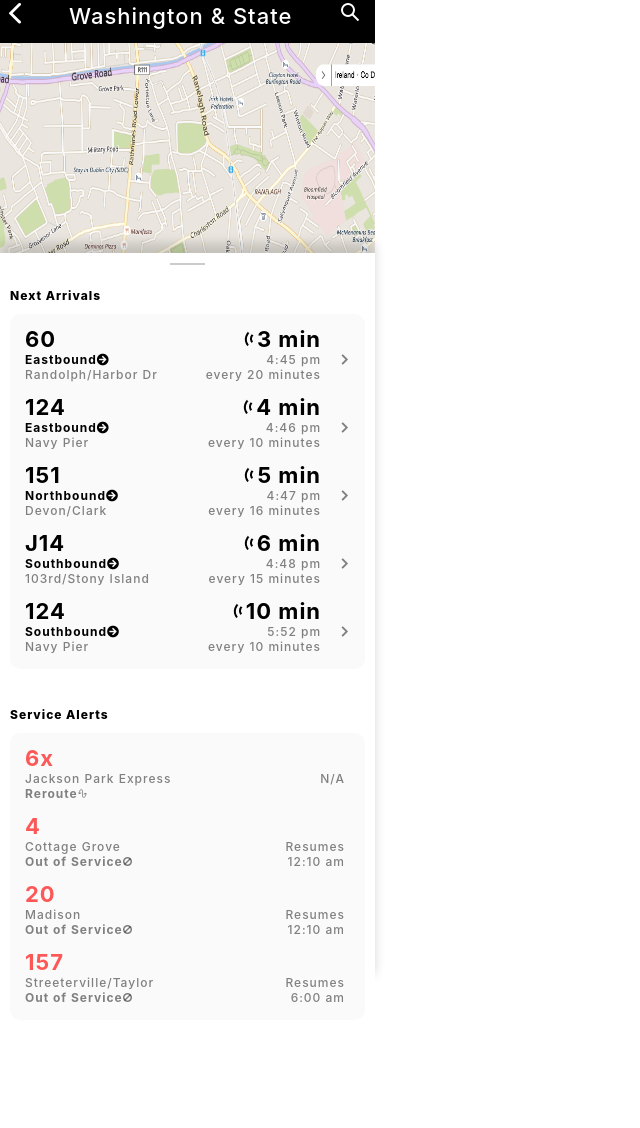
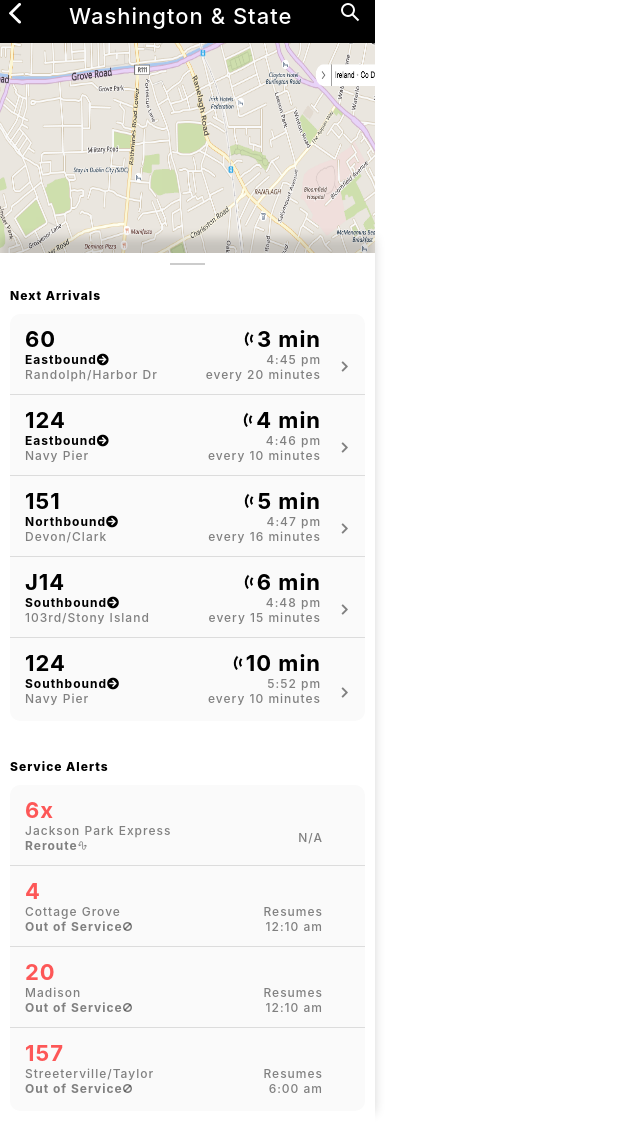
Before and after one commit to corarusk/busy_bus, a plain HTML site: page busy_bus/index.html in a window 1280 px wide. Shown: the part 47-1175 px from the top of the page, without its empty margins (0-640 px from the left). Before the commit the page ends 1128 px from the top, so only its background shows below. Drawn offline with Linux system fonts and the light colour scheme.

Commit message:
Added border in tables

```diff
--- a/busy_bus/css/style.css
+++ b/busy_bus/css/style.css
@@ -18,7 +18,7 @@ body {
   letter-spacing: 1px;
   display: block;
   width: 375px;
-  height: 1128px;
+  height: 1140px;
 }
 
 #status ul {
@@ -82,13 +82,13 @@ h1 {
 .container {
   position: absolute;
   width: 375px;
-  height: 731px;
+  height: 875px;
   left: 0%;
   right: 0%;
   top: 300px;
   bottom: 8.78%;
   background: #ffffff;
-  box-shadow: 0px -10px 10px rgba(0, 0, 0, 0.161);
+  box-shadow: 0px -15px 10px rgba(0, 0, 0, 0.161);
 }
 
 
@@ -129,6 +129,8 @@ table.bus-information caption, table.service-alerts caption {
   text-align: left;
 }
 
+
+
 #tdNumber2 {
   color: rgba(255, 0, 0, 0.65);
 }
@@ -161,7 +163,12 @@ table.bus-information caption, table.service-alerts caption {
   font-family: sf pro display;
 }
 
-#tdLocation, #tdLocationlast {
+#tdResult, #tdResultlast {
+  padding-right: 42px;
+}
+
+
+#tdLocation, #tdLocationlast, #tdLocation2 {
   padding-left: 15px;
   color: #808080;
   font-family: SF Pro Display;
@@ -174,4 +181,10 @@ table.bus-information caption, table.service-alerts caption {
 
 #tdResultlast, #tdAlertlast, #tdLocationlast, #tdFrequencylast {
   padding-bottom: 15px;
+  margin-bottom: 5px;
 }
+
+#tdLocation, #tdFrequency, #tdArrow, #tdResult, #tdAlert {
+  padding-bottom: 12px;
+  border-bottom: 1px solid #DCDCDC;
+}
--- a/busy_bus/index.html
+++ b/busy_bus/index.html
@@ -41,10 +41,11 @@
             <tr>
               <td id="tdDirection">Eastbound<i class="fas fa-arrow-circle-right"></td>
               <td id="tdTime">4:45 pm</td>
-              <td id="tdArrow"><i class="fas fa-chevron-right"></i></td>
+              <td rowspan="2" id="tdArrow"><i class="fas fa-chevron-right"></i></td>
             <tr>
               <td id="tdLocation">Randolph/Harbor Dr</td>
               <td id="tdFrequency">every 20 minutes</td>
+            </tr>
 
             <tr>
               <td id="tdNumber">124</td>
@@ -52,7 +53,7 @@
             <tr>
               <td id="tdDirection">Eastbound<i class="fas fa-arrow-circle-right"></td>
               <td id="tdTime">4:46 pm</td>
-              <td id="tdArrow"><i class="fas fa-chevron-right"></i></td>
+              <td rowspan="2" id="tdArrow"><i class="fas fa-chevron-right"></i></td>
             <tr>
               <td id="tdLocation">Navy Pier</td>
               <td id="tdFrequency">every 10 minutes</td>
@@ -63,10 +64,10 @@
             <tr>
               <td id="tdDirection">Northbound<i class="fas fa-arrow-circle-right"></td>
               <td id="tdTime">4:47 pm</td>
-              <td id="tdArrow"><i class="fas fa-chevron-right"></i></td>
+              <td rowspan="2" id="tdArrow"><i class="fas fa-chevron-right"></i></td>
             <tr>
               <td id="tdLocation">Devon/Clark</td>
-              <td id="tdTime">every 16 minutes</td>
+              <td id="tdFrequency">every 16 minutes</td>
 
             <tr>
               <td id="tdNumber">J14</td>
@@ -74,7 +75,7 @@
             <tr>
               <td id="tdDirection">Southbound<i class="fas fa-arrow-circle-right"></td>
               <td id="tdTime">4:48 pm</td>
-              <td id="tdArrow"><i class="fas fa-chevron-right"></i></td>
+              <td rowspan="2" id="tdArrow"><i class="fas fa-chevron-right"></i></td>
             <tr>
               <td id="tdLocation">103rd/Stony Island</td>
               <td id="tdFrequency">every 15 minutes</td>
@@ -85,7 +86,7 @@
             <tr>
               <td id="tdDirection">Southbound<i class="fas fa-arrow-circle-right"></td>
               <td id="tdTime">5:52 pm</td>
-              <td id="tdArrow"><i class="fas fa-chevron-right"></i></td>
+              <td rowspan="2" id="tdArrow"><i class="fas fa-chevron-right"></i></td>
             <tr>
               <td id="tdLocationlast">Navy Pier</td>
               <td id="tdFrequencylast">every 10 minutes</td>
@@ -99,8 +100,8 @@
                 <td id="tdNumber2">6x</td>
               </tr>
               <tr>
-                <td id="tdLocation">Jackson Park Express</td>
-                <td id="tdResult">N/A</td>
+                <td id="tdLocation2">Jackson Park Express</td>
+                <td rowspan="2" id="tdResult">N/A</td>
               </tr>
               <tr>
                 <td id="tdAlert">Reroute<img src="images/reroute.png"></td>
@@ -110,36 +111,33 @@
                 <td id="tdNumber2">4</td>
               </tr>
               <tr>
-                <td id="tdLocation">Cottage Grove</td>
-                <td id="tdResult">Resumes</td>
+                <td id="tdLocation2">Cottage Grove</td>
+                <td rowspan="2" id="tdResult">Resumes<br>12:10 am</td>
               </tr>
               <tr>
                 <td id="tdAlert">Out of Service<img src="images/out-of-service.png"></td>
-                <td id="tdResult">12:10 am</td>
               </tr>
 
               <tr>
                 <td id="tdNumber2">20</td>
               </tr>
               <tr>
-                <td id="tdLocation">Madison</td>
-                <td id="tdResult">Resumes</td>
+                <td id="tdLocation2">Madison</td>
+                <td rowspan="2" id="tdResult">Resumes<br>12:10 am</td>
               </tr>
               <tr>
                 <td id="tdAlert">Out of Service<img src="images/out-of-service.png"></td>
-                <td id="tdResult">12:10 am</td>
               </tr>
 
               <tr>
                 <td id="tdNumber2">157</td>
               </tr>
               <tr>
-                <td id="tdLocation">Streeterville/Taylor</td>
-                <td id="tdResult">Resumes</td>
+                <td id="tdLocation2">Streeterville/Taylor</td>
+                <td rowspan="2" id="tdResultlast">Resumes<br>6:00 am</td>
               </tr>
               <tr>
                 <td id="tdAlertlast">Out of Service<img src="images/out-of-service.png"></td>
-                <td id="tdResultlast">6:00 am</td>
               </tr>
           </table>
 
```
